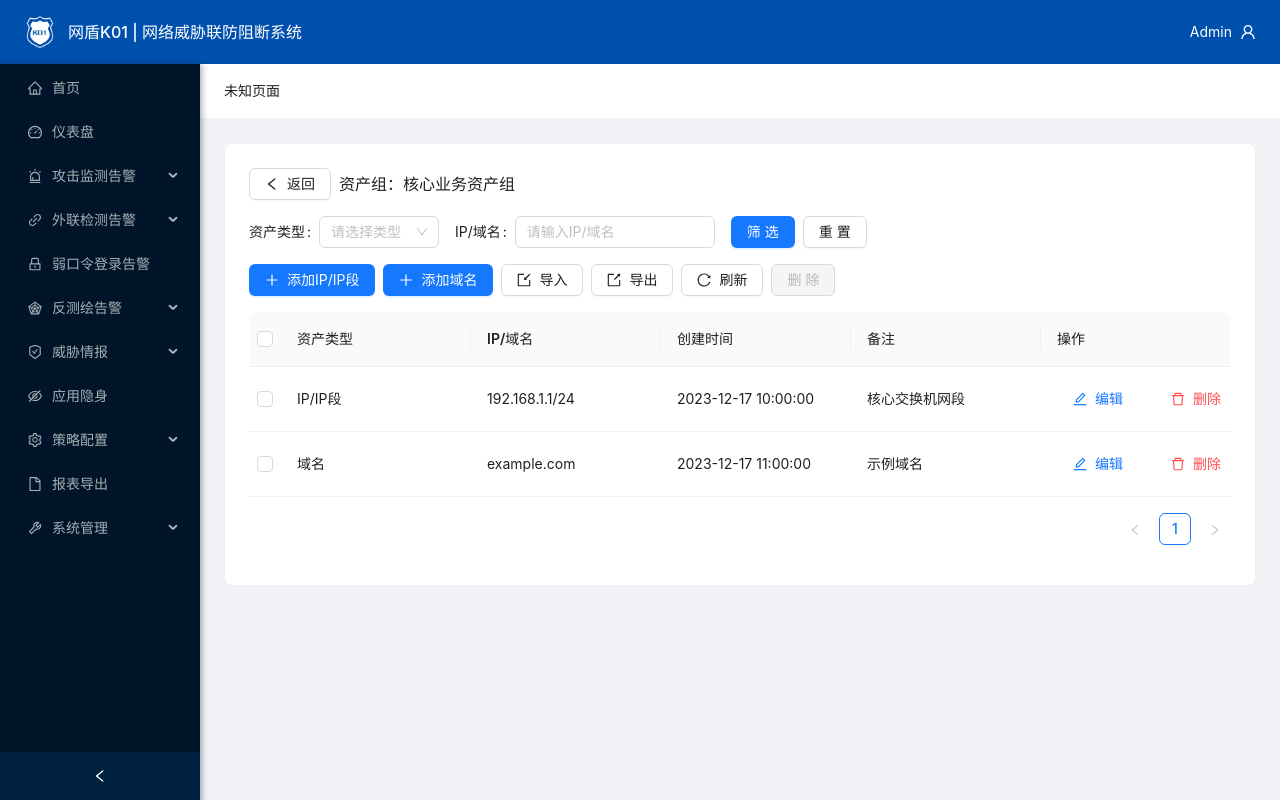
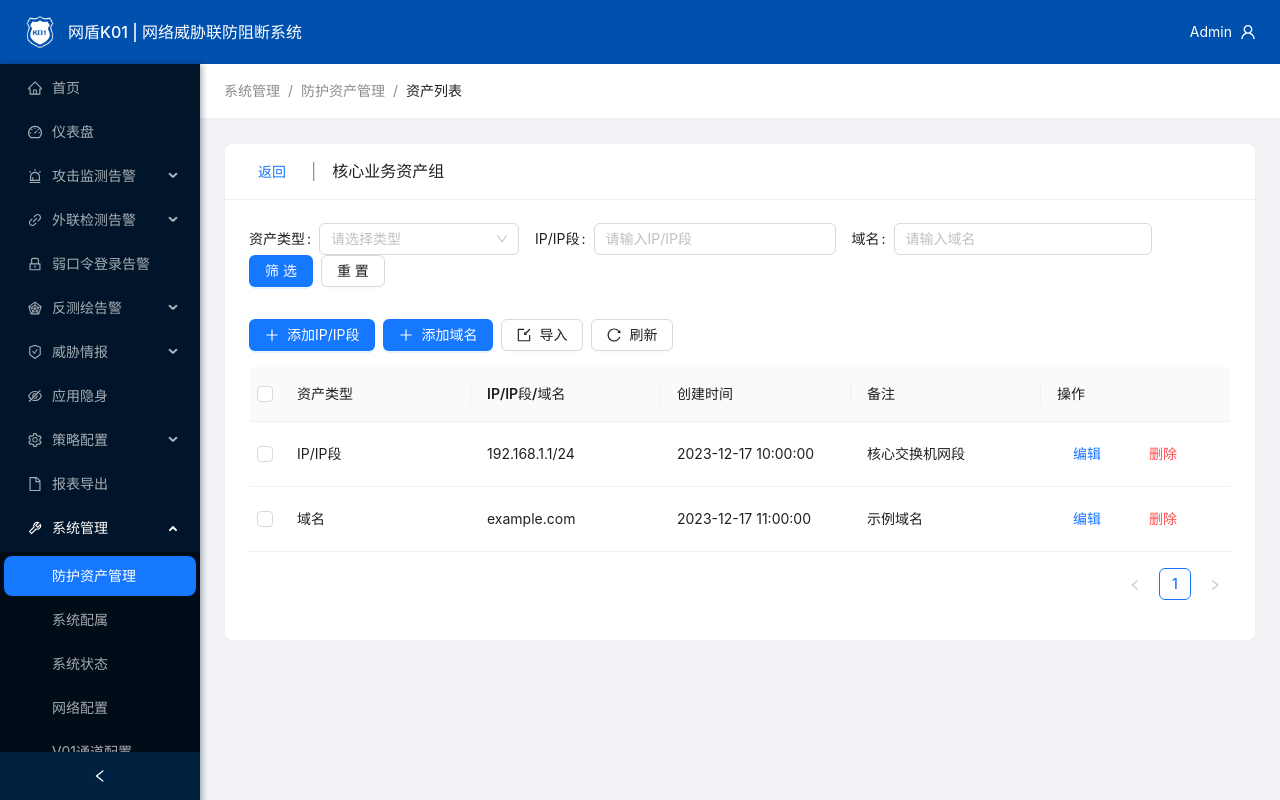
Before and after one commit to d4rk30/Designme, a React (Vite) app in the folder k01-prototype/: page /asset-management/1 in a window 1280 px wide. Built offline with nearby package versions, Linux system fonts and the light colour scheme.

Commit message:
完成资产管理功能的改进

```diff
--- a/k01-prototype/src/components/PageHeader.tsx
+++ b/k01-prototype/src/components/PageHeader.tsx
@@ -52,6 +52,7 @@ const menuPathMap: Record<string, string[]> = {
   '/blacklist': ['策略配置', '黑白名单'],
   '/mapping-policy': ['策略配置', '反测绘策略'],
   '/asset-management': ['系统管理', '防护资产管理'],
+  '/asset-management/:groupId': ['系统管理', '防护资产管理', '资产列表'],
   '/system-allocation': ['系统管理', '系统配属'],
   '/system-status': ['系统管理', '系统状态'],
   '/network-config': ['系统管理', '网络配置'],
@@ -82,7 +83,15 @@ const PageHeader: React.FC<PageHeaderProps> = ({ extra }) => {
       ? location.pathname.slice(0, -1)
       : location.pathname;
 
-    const paths = menuPathMap[pathname];
+    // 处理动态路由参数
+    const paths = Object.entries(menuPathMap).find(([key]) => {
+      if (key.includes(':')) {
+        const regex = new RegExp('^' + key.replace(':groupId', '[^/]+') + '$');
+        return regex.test(pathname);
+      }
+      return key === pathname;
+    })?.[1];
+
     if (!paths) return [{ title: '未知页面' }];
 
     return paths.map((path) => ({
--- a/k01-prototype/src/layouts/MainLayout.tsx
+++ b/k01-prototype/src/layouts/MainLayout.tsx
@@ -230,6 +230,12 @@ const MainLayout = () => {
 
   const getDefaultOpenKey = (pathname: string): string => {
     const path = pathname.substring(1);
+
+    // 处理资产列表页面的特殊情况
+    if (path.startsWith('asset-management/')) {
+      return 'system';  // 返回系统管理的 key
+    }
+
     const parentKey = menuItems?.find(item =>
       item && 'children' in item && item.children?.some(child =>
         child && child.key === path
@@ -244,6 +250,16 @@ const MainLayout = () => {
 
   const handleCollapse = (collapsed: boolean) => {
     setCollapsed(collapsed);
+  };
+
+  // 获取当前路径对应的选中菜单项
+  const getSelectedKeys = (pathname: string): string[] => {
+    const path = pathname.substring(1);
+    // 处理资产列表页面的特殊情况
+    if (path.startsWith('asset-management/')) {
+      return ['asset-management'];
+    }
+    return [path];
   };
 
   return (
@@ -277,7 +293,7 @@ const MainLayout = () => {
         >
           <Menu
             theme="dark"
-            selectedKeys={[location.pathname.substring(1)]}
+            selectedKeys={getSelectedKeys(location.pathname)}
             defaultOpenKeys={[getDefaultOpenKey(location.pathname)]}
             mode="inline"
             items={menuItems}
--- a/k01-prototype/src/pages/AssetList.tsx
+++ b/k01-prototype/src/pages/AssetList.tsx
@@ -1,6 +1,6 @@
 import React, { useState } from 'react';
-import { Card, Table, Button, Space, Form, Input, Modal, Popconfirm, message, Select, Row, Col, Typography } from 'antd';
-import { PlusOutlined, ReloadOutlined, EditOutlined, DeleteOutlined, ImportOutlined, ExportOutlined, LeftOutlined } from '@ant-design/icons';
+import { Card, Table, Button, Space, Form, Input, Modal, Popconfirm, message, Select, Typography } from 'antd';
+import { PlusOutlined, ReloadOutlined, ImportOutlined, ExportOutlined } from '@ant-design/icons';
 import type { TableColumnsType } from 'antd';
 import { useNavigate, useParams } from 'react-router-dom';
 
@@ -13,6 +13,7 @@ interface Asset {
   groupId: string;
   type: 'ip' | 'domain';
   value: string;
+  port?: string;
   createTime: string;
   remark?: string;
 }
@@ -28,8 +29,9 @@ const AssetList: React.FC = () => {
   const [editingAsset, setEditingAsset] = useState<Asset | null>(null);
 
   // 模拟数据
-  const data: Asset[] = [
+  const data: (Asset & { key: string })[] = [
     {
+      key: '1',
       id: '1',
       groupId: groupId || '',
       type: 'ip',
@@ -38,6 +40,7 @@ const AssetList: React.FC = () => {
       remark: '核心交换机网段'
     },
     {
+      key: '2',
       id: '2',
       groupId: groupId || '',
       type: 'domain',
@@ -85,6 +88,14 @@ const AssetList: React.FC = () => {
     filterForm.resetFields();
   };
 
+  // 添加常用端口配置
+  const COMMON_PORTS = '21,22,23,25,53,80,110,143,443,465,587,993,995,1080,1433,1521,3306,3389,5432,6379,8080,8443,27017';
+
+  // 在组件内添加处理函数
+  const handleCommonPorts = () => {
+    form.setFieldValue('port', COMMON_PORTS);
+  };
+
   const columns: TableColumnsType<Asset> = [
     {
       title: '资产类型',
@@ -93,7 +104,7 @@ const AssetList: React.FC = () => {
       render: (type) => type === 'ip' ? 'IP/IP段' : '域名'
     },
     {
-      title: 'IP/域名',
+      title: 'IP/IP段/域名',
       dataIndex: 'value',
       key: 'value',
     },
@@ -115,7 +126,6 @@ const AssetList: React.FC = () => {
         <Space size="middle">
           <Button
             type="link"
-            icon={<EditOutlined />}
             onClick={() => showModal(record.type, record)}
           >
             编辑
@@ -126,7 +136,7 @@ const AssetList: React.FC = () => {
             okText="确定"
             cancelText="取消"
           >
-            <Button type="link" danger icon={<DeleteOutlined />}>
+            <Button type="link" danger>
               删除
             </Button>
           </Popconfirm>
@@ -143,33 +153,74 @@ const AssetList: React.FC = () => {
   };
 
   return (
-    <Card>
-      <Space direction="vertical" style={{ width: '100%' }} size="middle">
-        <Row justify="space-between" align="middle">
-          <Col>
-            <Space>
-              <Button icon={<LeftOutlined />} onClick={() => navigate('/asset-management')}>
+    <Card
+      title={
+        <Space split={
+          <span style={{
+            margin: '0 8px',
+            color: 'rgba(0, 0, 0, 0.45)',
+            fontWeight: 'normal',
+            opacity: 1,
+            display: 'inline-block'
+          }}>
+            |
+          </span>
+        }
+          align="center"
+        >
+          <Button
+            type="link"
+            onClick={() => navigate('/asset-management')}
+            style={{
+              padding: '4px 8px',
+              height: 'auto',
+              lineHeight: 'inherit'
+            }}
+          >
             返回
           </Button>
-              <Title level={5} style={{ margin: 0 }}>资产组：核心业务资产组</Title>
+          <Title
+            level={5}
+            style={{
+              margin: 0,
+              lineHeight: 'inherit'
+            }}
+          >
+            核心业务资产组
+          </Title>
         </Space>
-          </Col>
-        </Row>
-
+      }
+    >
+      <Space direction="vertical" style={{ width: '100%' }} size="middle">
         <Form
           form={filterForm}
           onFinish={handleFilter}
           layout="inline"
+          style={{ marginBottom: 16 }}
         >
-          <Form.Item name="type" label="资产类型">
-            <Select style={{ width: 120 }} placeholder="请选择类型">
+          <Form.Item name="type" label="资产类型" style={{ minWidth: 200 }}>
+            <Select
+              placeholder="请选择类型"
+              style={{ width: 200 }}
+            >
               <Option value="">全部</Option>
               <Option value="ip">IP/IP段</Option>
               <Option value="domain">域名</Option>
             </Select>
           </Form.Item>
-          <Form.Item name="value" label="IP/域名">
-            <Input placeholder="请输入IP/域名" style={{ width: 200 }} />
+          <Form.Item
+            name="ipValue"
+            label="IP/IP段"
+            style={{ minWidth: 300 }}
+          >
+            <Input placeholder="请输入IP/IP段" />
+          </Form.Item>
+          <Form.Item
+            name="domainValue"
+            label="域名"
+            style={{ minWidth: 300 }}
+          >
+            <Input placeholder="请输入域名" />
           </Form.Item>
           <Form.Item>
             <Space>
@@ -193,15 +244,16 @@ const AssetList: React.FC = () => {
           <Button icon={<ImportOutlined />}>
             导入
           </Button>
+          <Button icon={<ReloadOutlined />}>
+            刷新
+          </Button>
+          {selectedRowKeys.length > 0 && (
+            <React.Fragment key="selected-actions">
               <Button icon={<ExportOutlined />}>
                 导出
               </Button>
-          <Button icon={<ReloadOutlined />}>
-            刷新
-          </Button>
               <Popconfirm
                 title="确定要删除选中的资产吗？"
-            disabled={selectedRowKeys.length === 0}
                 onConfirm={() => {
                   console.log('批量删除：', selectedRowKeys);
                   message.success('删除成功');
@@ -210,21 +262,24 @@ const AssetList: React.FC = () => {
                 okText="确定"
                 cancelText="取消"
               >
-            <Button danger disabled={selectedRowKeys.length === 0}>
+                <Button danger>
                   删除
                 </Button>
               </Popconfirm>
+            </React.Fragment>
+          )}
         </Space>
 
         <Table
           rowSelection={rowSelection}
           columns={columns}
           dataSource={data}
+          rowKey="id"
         />
       </Space>
 
       <Modal
-        title={editingAsset ? "编辑资产" : `添加${modalType === 'ip' ? 'IP/IP段' : '域名'}资产`}
+        title={editingAsset ? "编辑资产" : `添加${modalType === 'ip' ? 'IP/IP段' : '域名'}`}
         open={isModalVisible}
         onOk={handleOk}
         onCancel={handleCancel}
@@ -241,10 +296,39 @@ const AssetList: React.FC = () => {
             rules={[{ required: true, message: `请输入${modalType === 'ip' ? 'IP/IP段' : '域名'}` }]}
           >
             <Input
-              placeholder={`请输入${modalType === 'ip' ? 'IP/IP段' : '域名'}`}
+              placeholder={modalType === 'ip'
+                ? '请输入IP/IP段'
+                : '支持输入：example.com 或 *.example.com'
+              }
               disabled={!!editingAsset}
             />
           </Form.Item>
+
+          {modalType === 'ip' && (
+            <Form.Item
+              name="port"
+              label="端口"
+              tooltip="支持以下格式：单个端口(80)、端口范围(1-65535)、多个端口(22,80,443)，0 表示全端口"
+            >
+              <Input.Group compact>
+                <Form.Item
+                  name="port"
+                  noStyle
+                >
+                  <Input
+                    style={{ width: 'calc(100% - 90px)' }}
+                    placeholder="例如： 80 或 80-8080 或 22,80,443 或 0代表全端口"
+                  />
+                </Form.Item>
+                <Button
+                  onClick={handleCommonPorts}
+                  style={{ width: '90px' }}
+                >
+                  常用端口
+                </Button>
+              </Input.Group>
+            </Form.Item>
+          )}
 
           <Form.Item
             name="remark"
```
Lines whose indentation alone changed are shown as unchanged.
